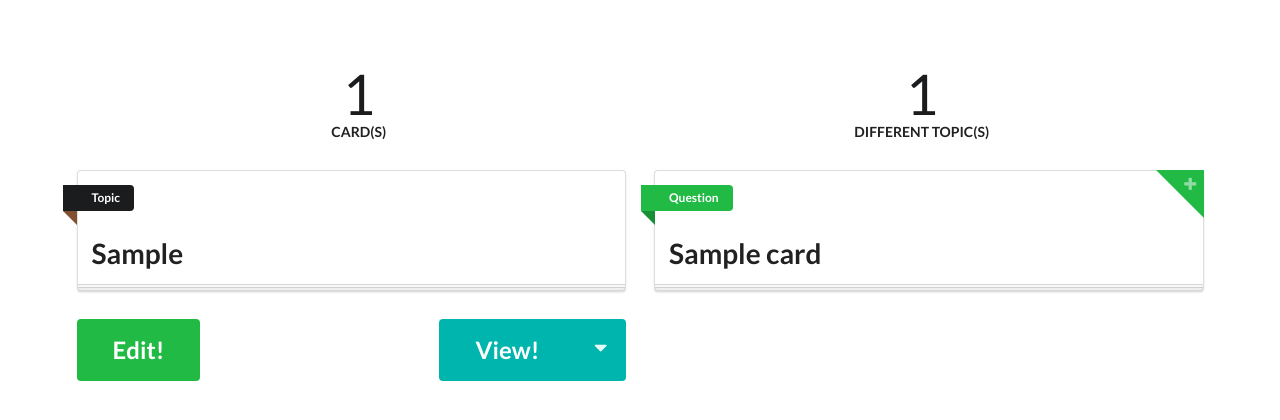
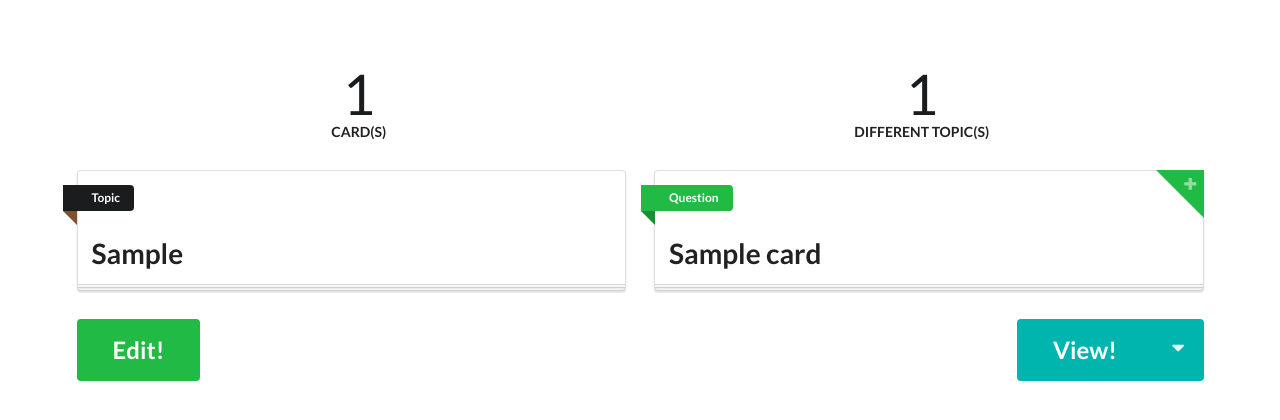
Before and after one commit to RafaelBroseghini/Flask-Cards, a Flask app: page / in a window 1280 px wide. Shown: the part 263-683 px from the top of the page. Run offline with Flask 2, Linux system fonts and the light colour scheme; a user stored in the database is signed in; tables that the repository leaves empty hold one stand-in row (values such as "Sample post"); some libraries are stand-ins or nearby versions.

Commit message:
fixed column width

```diff
--- a/app/templates/index.html
+++ b/app/templates/index.html
@@ -53,7 +53,7 @@
             </div>
             <div class="row">
                 {% if card%}
-                <div class="eight wide column">
+                <div class="sixteen wide column">
                     <a class="ui left floated massive green button" href="/cards/{{ card.id }}">Edit!</a>
                     <div class="ui right floated massive teal buttons">
                         <div class="ui button">View!</div>
```
